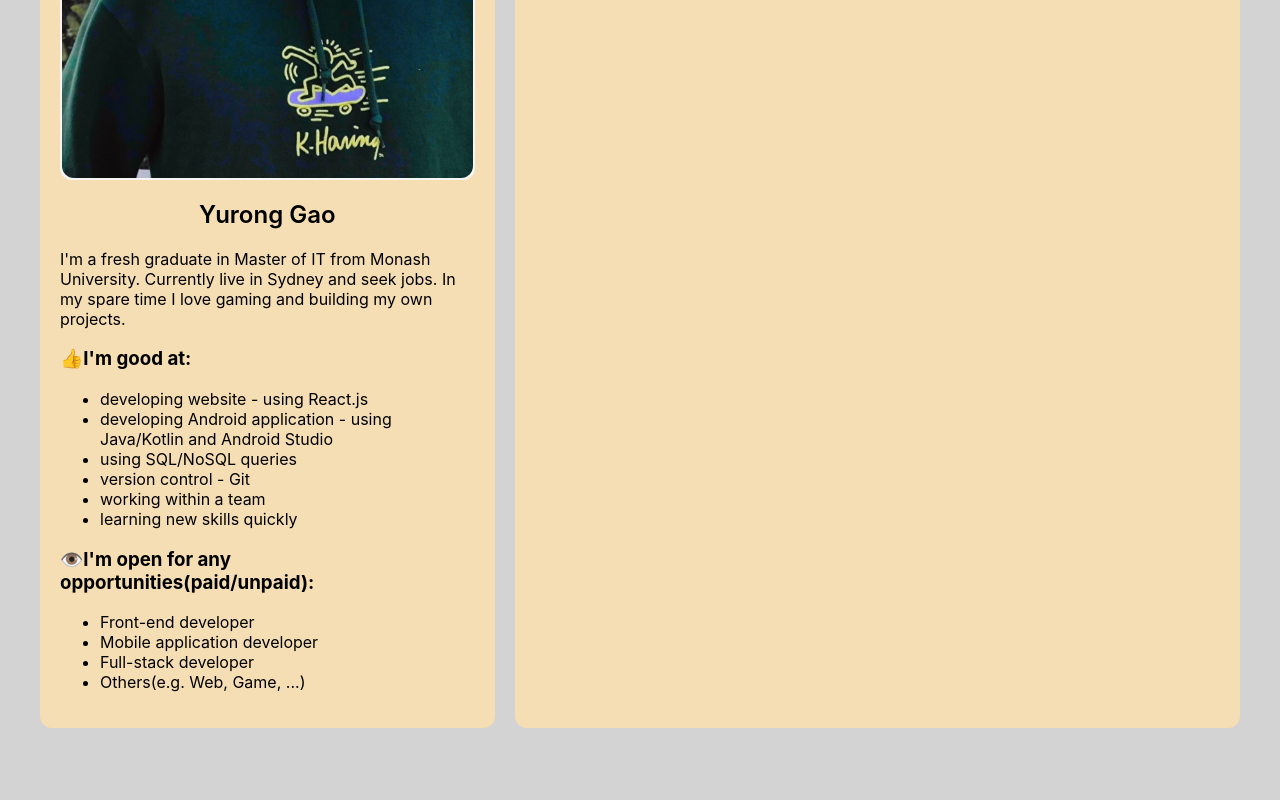
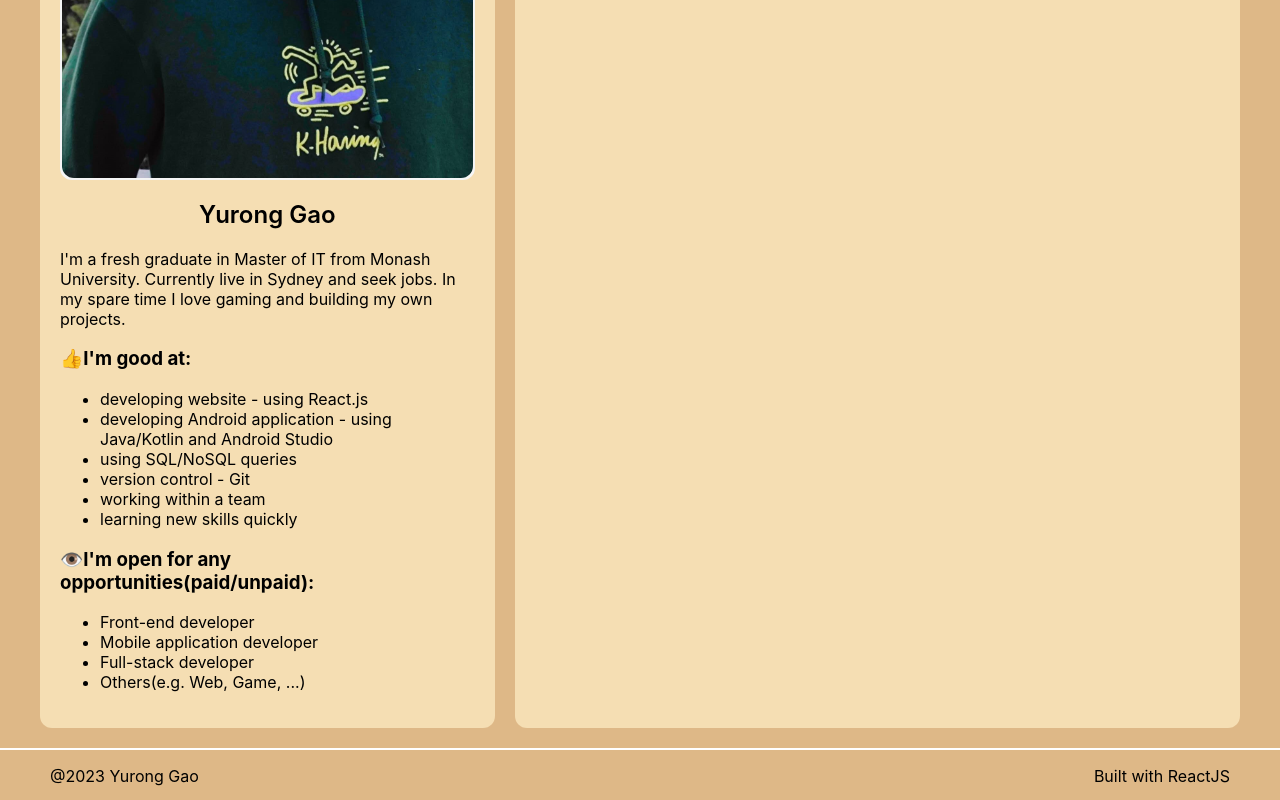
Before and after one commit to EATGao/all-about-yurong, a React (Create React App) app: page / in a window 1280 px wide. Shown: the part 613-1413 px from the top of the page. Before the commit the page ends 1341 px from the top, so only its background shows below. Built offline with nearby package versions, Linux system fonts and the light colour scheme.

Commit message:
add footer

```diff
--- a/src/App.css
+++ b/src/App.css
@@ -5,7 +5,7 @@
     align-items: center;
 }
 
-html {background-color: lightgray}
+html {background-color: burlywood}
 
 .app_body {
     display: flex;
--- a/src/App.js
+++ b/src/App.js
@@ -2,6 +2,7 @@ import './App.css';
 import Header from './Header/Header';
 import Home from './Pages/Home/Home';
 import Sidebar from './Sidebar/Sidebar';
+import Footer from './Footer/Footer'
 
 function App() {
   return (
@@ -11,6 +12,7 @@ function App() {
         <Sidebar />
         <Home />
       </div>
+      <Footer />
     </div>
   );
 }
--- /dev/null
+++ b/src/Footer/Footer.css
@@ -0,0 +1,16 @@
+.footer {
+    margin-top: 20px;
+    width: 100%;
+    height: 50px;
+    border-top: 2px solid white;
+    display: flex;
+    justify-content: space-between;
+}
+
+.footer__left {
+    margin-left: 50px;
+}
+
+.footer__right {
+    margin-right: 50px;
+}
--- /dev/null
+++ b/src/Footer/Footer.js
@@ -0,0 +1,17 @@
+import React from 'react'
+import './Footer.css'
+
+function Footer() {
+  return (
+    <div className='footer'>
+        <div className='footer__left'>
+            <p>@2023 Yurong Gao</p>
+        </div>
+        <div className='footer__right'>
+            <p>Built with ReactJS</p>
+        </div>
+    </div>
+  )
+}
+
+export default Footer
```
